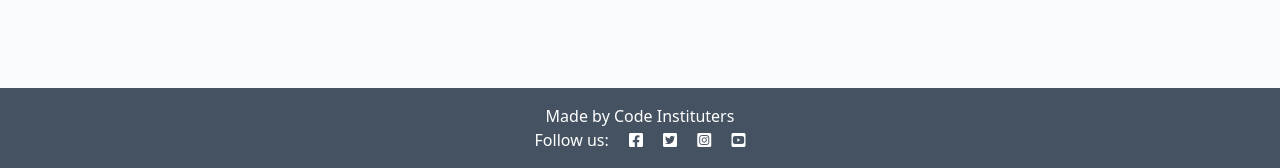
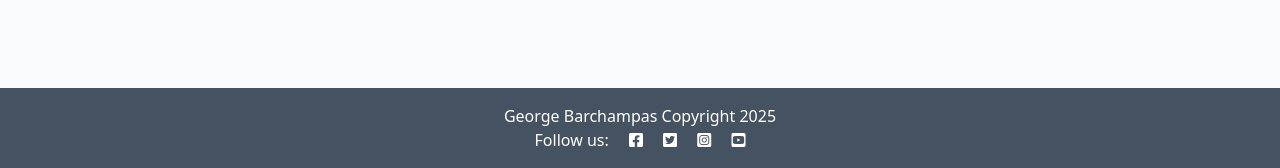
Before and after one commit to GeorgeBarh/django-blog-repository, a Django app: page / in a window 1280 px wide. Shown: the part 632-800 px from the top of the page. Run offline with Django 4.2, Linux system fonts and the light colour scheme; data that the repository does not hold is empty.

Commit message:
add copyright block

```diff
--- a/blog/templates/blog/index.html
+++ b/blog/templates/blog/index.html
@@ -50,3 +50,7 @@
 
 <!-- index.html content ends here -->
 {% endblock %}
+
+{% block copyright %}
+George Barchampas Copyright 2025
+{%endblock copyright%}
--- a/templates/base.html
+++ b/templates/base.html
@@ -54,14 +54,19 @@
     <main class="flex-shrink-0 main-bg">
 
         {% block content %}
-        <!-- Content Goes here -->
         {% endblock content %}
 
     </main>
 
     <!-- Footer -->
     <footer class="footer mt-auto py-3 dark-bg">
-        <p class="m-0 text-center text-white">Made by Code Instituters</p>
+
+        <p class="m-0 text-center text-white">
+            {% block copyright %}
+            Made by Code Instituters
+            {% endblock copyright %}
+        </p>
+
         <p class="m-0 text-center text-white">Follow us: <i class="fab fa-facebook-square ms-3"></i>
             <i class="fab fa-twitter-square ms-3"></i>
             <i class="fab fa-instagram-square ms-3"></i>
```
